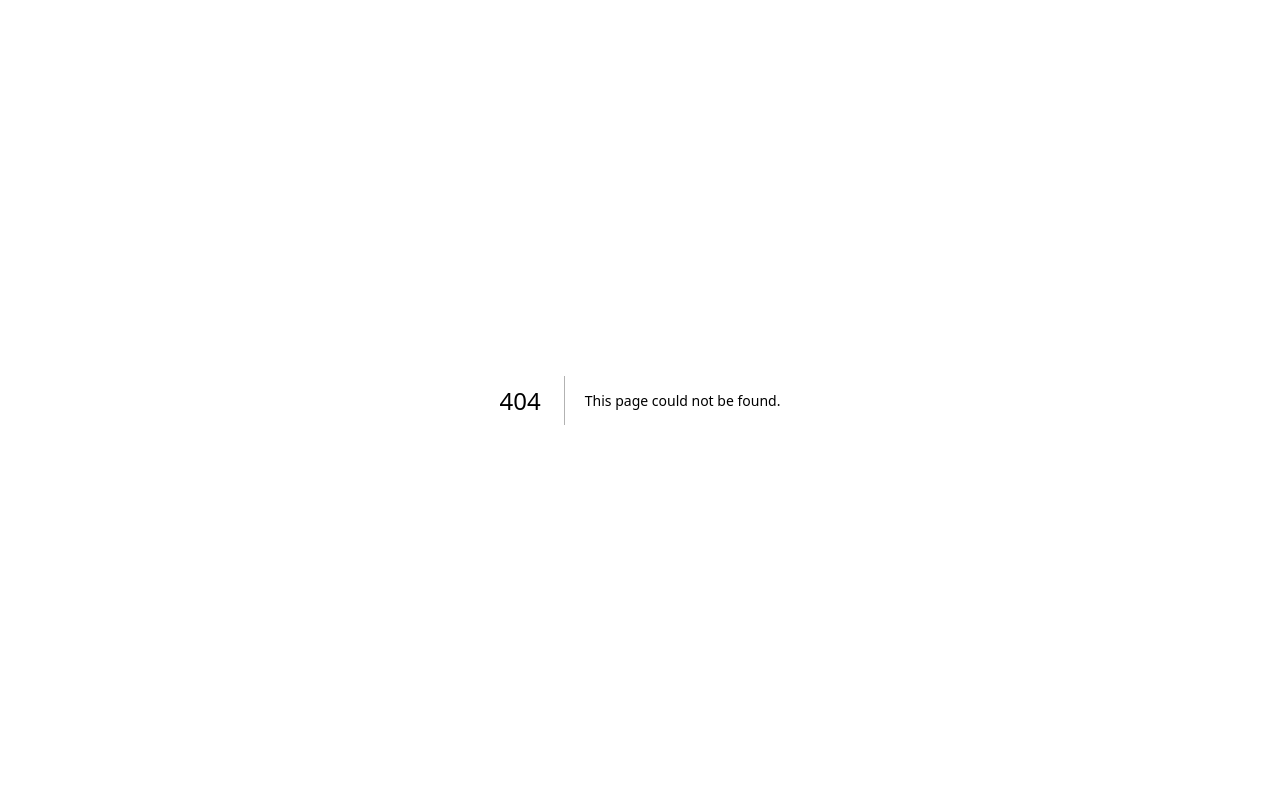
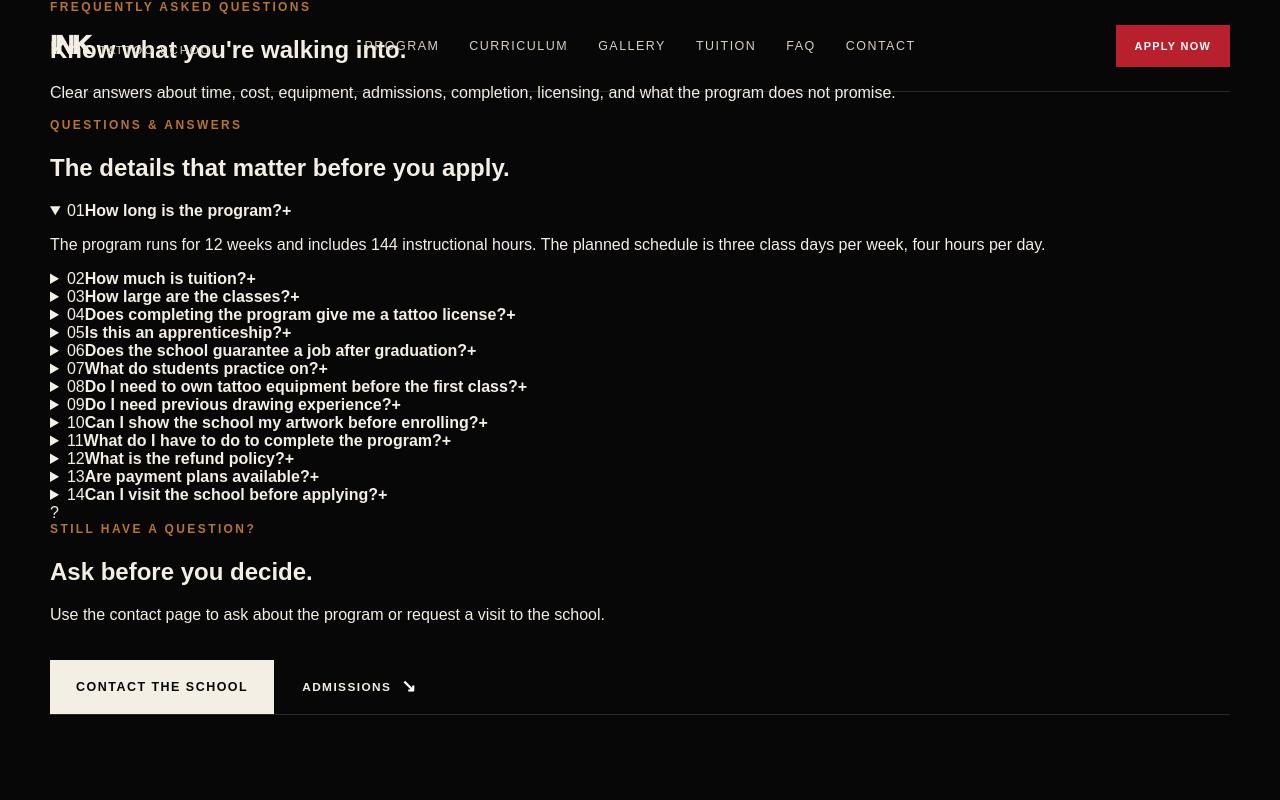
Before and after one commit to Adhco0543/tattoo_ink_school, a Next.js app: page /faq in a window 1280 px wide. Before the commit this address had no page. Shown: the top 800 px of the page. Built offline with nearby package versions, Linux system fonts and the light colour scheme.

Commit message:
Build 7: add FAQ page

```diff
--- /dev/null
+++ b/app/faq/page.tsx
@@ -0,0 +1,159 @@
+import type { Metadata } from "next";
+
+export const metadata: Metadata = {
+  title: "FAQ | Ink Tattoo School",
+  description:
+    "Answers to common questions about Ink Tattoo School's 12-week Professional Tattoo Fundamentals program in Manchester, New Hampshire.",
+};
+
+const faqs = [
+  {
+    q: "How long is the program?",
+    a: "The program runs for 12 weeks and includes 144 instructional hours. The planned schedule is three class days per week, four hours per day.",
+  },
+  {
+    q: "How much is tuition?",
+    a: "Program tuition is $8,750. Personal tattoo equipment and consumable supplies are purchased separately by the student.",
+  },
+  {
+    q: "How large are the classes?",
+    a: "The planned starting model is approximately four students per class so instruction can stay focused and progress can be observed more closely.",
+  },
+  {
+    q: "Does completing the program give me a tattoo license?",
+    a: "No. The program is educational. Completion does not itself grant a state tattoo license or independently authorize a graduate to tattoo the public.",
+  },
+  {
+    q: "Is this an apprenticeship?",
+    a: "No. Completion of the Professional Tattoo Fundamentals program does not itself constitute a tattoo apprenticeship.",
+  },
+  {
+    q: "Does the school guarantee a job after graduation?",
+    a: "No. The program does not guarantee employment, income, licensing, apprenticeship placement, or business success.",
+  },
+  {
+    q: "What do students practice on?",
+    a: "The standard program uses approved non-human training materials for practical exercises. Live-client tattooing is not part of the standard program described in the school package.",
+  },
+  {
+    q: "Do I need to own tattoo equipment before the first class?",
+    a: "No. Students begin with basic art supplies. Tattoo machines, cartridges, inks, practice skins, and other personal tattoo supplies are purchased later with school guidance.",
+  },
+  {
+    q: "Do I need previous drawing experience?",
+    a: "The current school materials do not state a minimum prior drawing-experience requirement. Admissions includes a discussion of your background, goals, expectations, and readiness for the program.",
+  },
+  {
+    q: "Can I show the school my artwork before enrolling?",
+    a: "Yes. The admissions materials allow applicants to share artwork examples if available. The application experience is built to support optional artwork submission.",
+  },
+  {
+    q: "What do I have to do to complete the program?",
+    a: "Completion is based on required instructional hours, attendance, assignments, safety and sanitation competency, written and practical evaluations, a final practice-skin project, portfolio review, and professional conduct requirements.",
+  },
+  {
+    q: "What is the refund policy?",
+    a: "The master package says the school will provide its written cancellation and refund policy before enrollment becomes binding. Final refund percentages and deadlines have not yet been supplied for publication, so the website does not invent them.",
+  },
+  {
+    q: "Are payment plans available?",
+    a: "The current school materials do not publish final payment-plan terms. Any payment options should be confirmed directly with the school before enrollment.",
+  },
+  {
+    q: "Can I visit the school before applying?",
+    a: "The website includes a request-a-visit flow so prospective students can ask to see the school and discuss the program before making an enrollment decision.",
+  },
+];
+
+export default function FAQPage() {
+  return (
+    <main className="inner-page faq-page">
+      <header className="site-header inner-header">
+        <a className="brand" href="/" aria-label="Ink Tattoo School home">
+          <span className="brand-mark">INK</span>
+          <span className="brand-copy">Tattoo School</span>
+        </a>
+        <nav aria-label="Primary navigation">
+          <a href="/program">Program</a>
+          <a href="/curriculum">Curriculum</a>
+          <a href="/gallery">Gallery</a>
+          <a href="/tuition">Tuition</a>
+          <a href="/faq">FAQ</a>
+          <a href="/contact">Contact</a>
+        </nav>
+        <a className="button button-small" href="/admissions#application">Apply Now</a>
+      </header>
+
+      <section className="faq-hero">
+        <div className="faq-hero-art" aria-hidden="true">
+          <div className="faq-circle circle-one" />
+          <div className="faq-circle circle-two" />
+          <div className="faq-grid-lines" />
+        </div>
+        <div className="shell faq-hero-grid">
+          <div>
+            <p className="eyebrow">Frequently asked questions</p>
+            <h1>Know what you&apos;re walking into.</h1>
+          </div>
+          <p>
+            Clear answers about time, cost, equipment, admissions, completion, licensing,
+            and what the program does not promise.
+          </p>
+        </div>
+      </section>
+
+      <section className="faq-list-section shell">
+        <div className="faq-list-heading">
+          <p className="eyebrow">Questions & answers</p>
+          <h2>The details that matter before you apply.</h2>
+        </div>
+
+        <div className="faq-accordion">
+          {faqs.map((item, index) => (
+            <details key={item.q} open={index === 0}>
+              <summary>
+                <span>{String(index + 1).padStart(2, "0")}</span>
+                <strong>{item.q}</strong>
+                <b aria-hidden="true">+</b>
+              </summary>
+              <p>{item.a}</p>
+            </details>
+          ))}
+        </div>
+      </section>
+
+      <section className="faq-still-question">
+        <div className="shell faq-still-grid">
+          <div className="faq-question-mark">?</div>
+          <div>
+            <p className="eyebrow">Still have a question?</p>
+            <h2>Ask before you decide.</h2>
+            <p>
+              Use the contact page to ask about the program or request a visit to the school.
+            </p>
+            <div className="hero-actions">
+              <a className="button button-light" href="/contact">Contact the school</a>
+              <a className="text-link text-link-light" href="/admissions">Admissions <span>↘</span></a>
+            </div>
+          </div>
+        </div>
+      </section>
+
+      <footer className="footer shell">
+        <div>
+          <a className="brand" href="/">
+            <span className="brand-mark">INK</span>
+            <span className="brand-copy">Tattoo School</span>
+          </a>
+          <p>Professional Tattoo Fundamentals</p>
+        </div>
+        <div>
+          <p>Manchester, New Hampshire</p>
+          <p className="fine-print">
+            <a href="/policies">Student Policies</a> · <a href="/contact">Contact</a>
+          </p>
+        </div>
+      </footer>
+    </main>
+  );
+}
```
